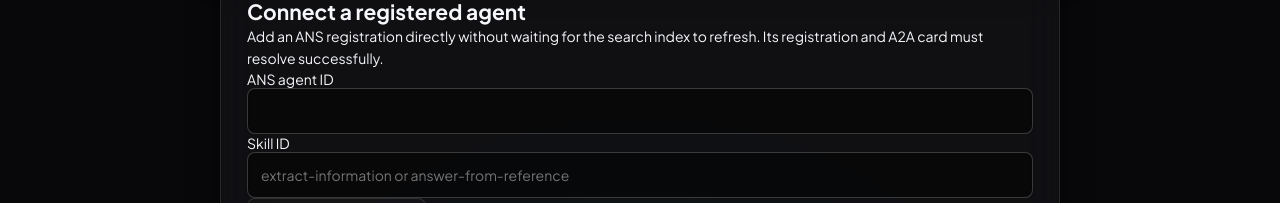
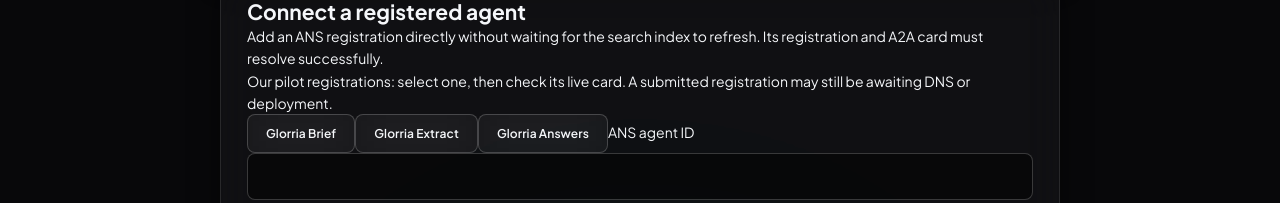
Before and after one commit to Ausnoa/Agent-Hub-VTHax14, a Next.js app: page /general in a window 1280 px wide. Shown: the part 413-616 px from the top of the page. Built offline with nearby package versions, Linux system fonts and the light colour scheme; no server answers.

Commit message:
feat: connect pilot ANS identities in workflow builder

```diff
--- a/src/app/general/page.tsx
+++ b/src/app/general/page.tsx
@@ -54,6 +54,10 @@
       {owned.map(agent => <div key={agent.id}><strong>{agent.name}</strong><p>{templateFor(agent.template).name} · Local execution · Not ANS registered</p><Button disabled={busy || steps.length >= 8} onClick={() => {setSteps([...steps, {agentId:agent.id,skill:templateFor(agent.template).skill,inputFrom:steps.length ? "previous" : "original",format:"text",instruction:""}]);setProposal(undefined);}}>Add {agent.name}</Button></div>)}
     </Card>
     <Card><h2>Connect a registered agent</h2><p>Add an ANS registration directly without waiting for the search index to refresh. Its registration and A2A card must resolve successfully.</p>
+      <p>Our pilot registrations: select one, then check its live card. A submitted registration may still be awaiting DNS or deployment.</p>
+      {[{name:"Glorria Brief",id:"2076c6a9-5114-42c8-8d63-c76eabcea804",skill:"summarize-text"},
+        {name:"Glorria Extract",id:"39f5e2f3-7b54-4153-8757-0fe0733c5393",skill:"extract-information"},
+        {name:"Glorria Answers",id:"51d689d3-146f-41d6-91dd-0966fc4d7aaa",skill:"answer-from-reference"}].map(agent => <Button key={agent.id} disabled={busy} onClick={() => { setAnsId(agent.id); setAnsSkill(agent.skill); }}>{agent.name}</Button>)}
       <label>ANS agent ID<input value={ansId} maxLength={200} onChange={event => setAnsId(event.target.value)} /></label>
       <label>Skill ID<input value={ansSkill} maxLength={200} onChange={event => setAnsSkill(event.target.value)} placeholder="extract-information or answer-from-reference" /></label>
       <Button disabled={busy || steps.length >= 8 || !ansId.trim() || !ansSkill.trim()} onClick={() => work(async () => {
```
Also changed, not shown: 1 other file (tests, documents, lock files or other folders).
